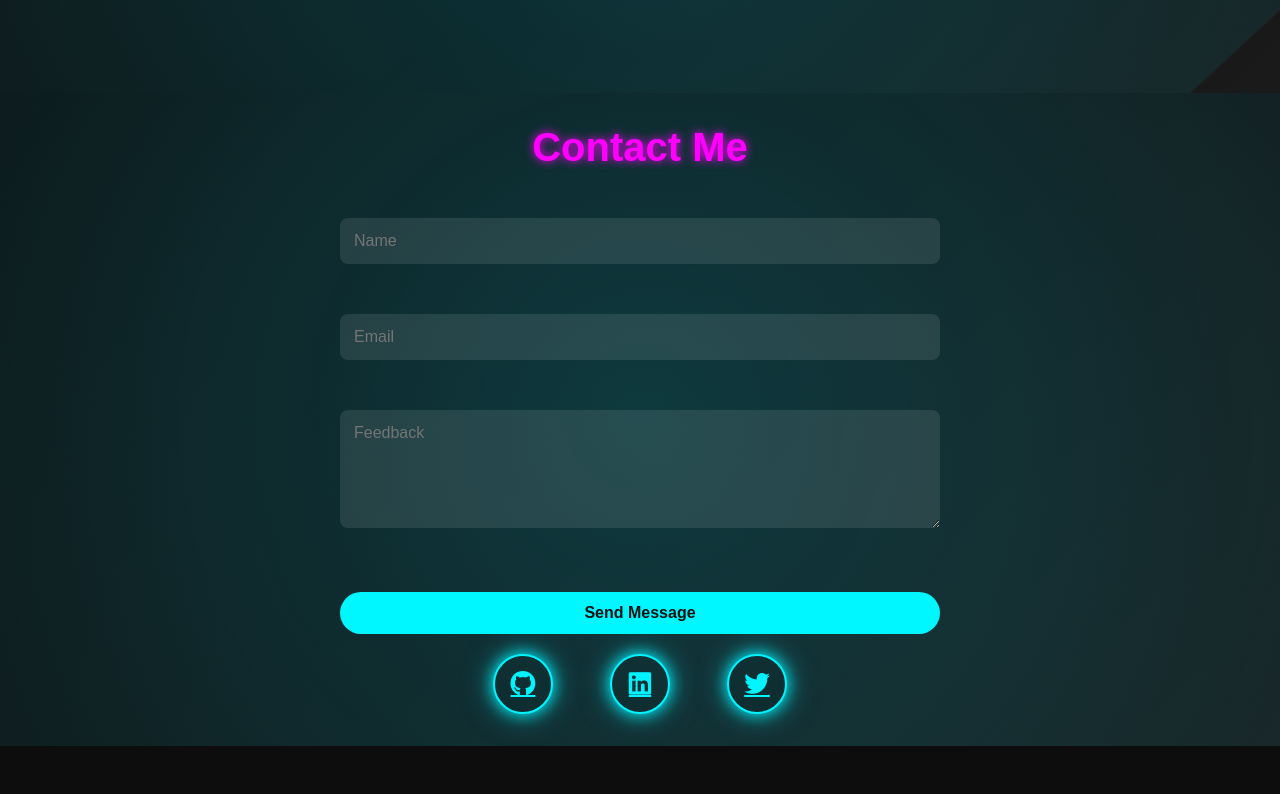
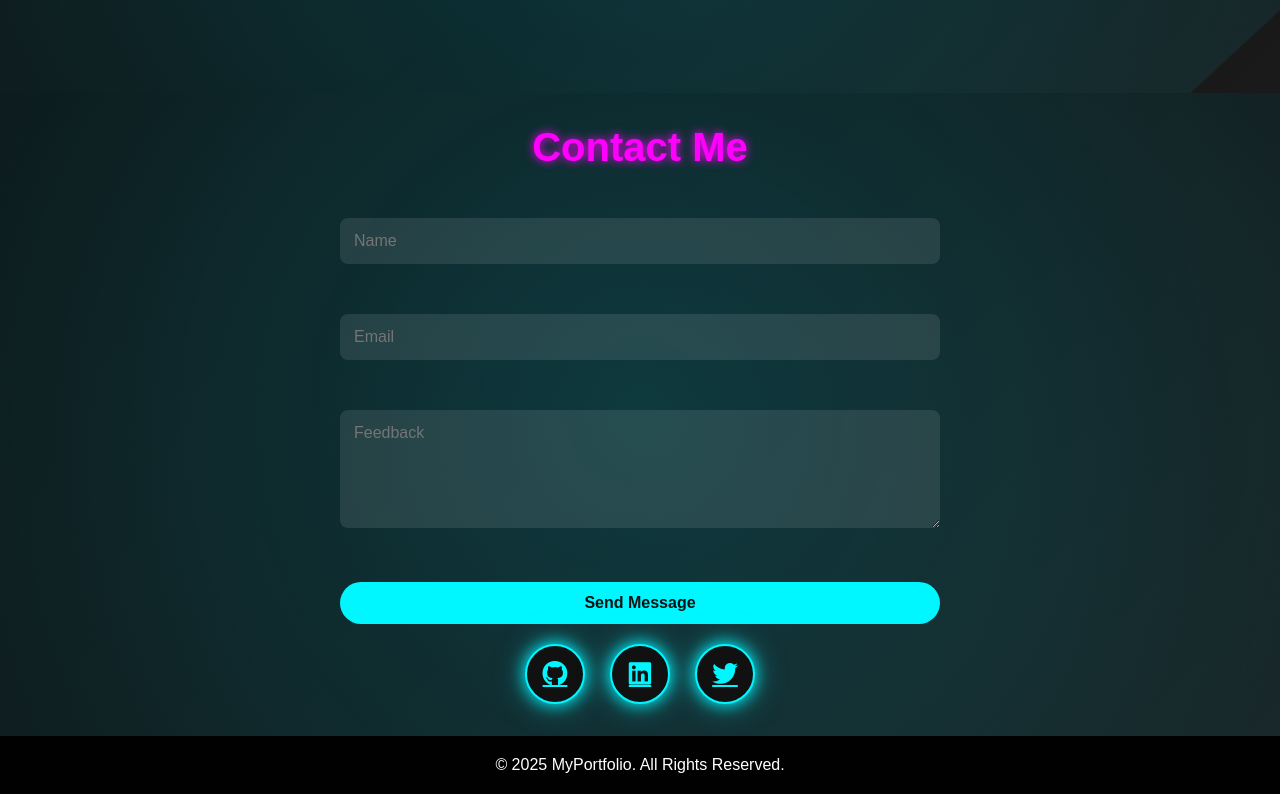
Before and after one commit to Aishu1525/IBM-FWD-project, a plain HTML site: page index.html in a window 1280 px wide. Shown: the part 2247-3041 px from the top of the page. Before the commit the page ends 2993 px from the top, so only its background shows below. Drawn offline with Linux system fonts and the light colour scheme.

Commit message:
Final commit

```diff
--- a/index.html
+++ b/index.html
@@ -4,7 +4,7 @@
   <meta charset="UTF-8">
   <meta name="viewport" content="width=device-width, initial-scale=1.0">
   <title>Interactive Digital Portfolio</title>
-  <link href="https://cdnjs.cloudflare.com/ajax/libs/font-awesome/6.4.0/css/all.min.css" rel="stylesheet">
+  <link rel="stylesheet" href="https://cdnjs.cloudflare.com/ajax/libs/font-awesome/6.4.0/css/all.min.css">
   <link rel="stylesheet" href="styles.css">
   <script src="https://kit.fontawesome.com/a076d05399.js" crossorigin="anonymous"></script>
 </head>
@@ -124,7 +124,10 @@
 
 </section>
 
-
+<footer>
+<p>&copy; 2025 MyPortfolio. All Rights Reserved.</p>
+</footer>
   <script src="script.js"></script>
 </body>
+
 </html>
--- a/script.js
+++ b/script.js
@@ -12,6 +12,7 @@ window.addEventListener('scroll', () => {
     });
   }
 });
+// EmailJS Init
 (function () {
     emailjs.init("YOUR_PUBLIC_KEY"); // Replace with your EmailJS Public Key
 })();
--- a/styles.css
+++ b/styles.css
@@ -200,46 +200,7 @@ section h2 {
   color: #ccc;
 }
 
-/* Contact */
-.contact-buttons {
-  display: flex;
-  flex-wrap: wrap;
-  justify-content: center;
-  gap: 2rem;
-  margin-bottom: 2rem;
-}
 
-.contact-buttons a {
-  display: flex;
-  align-items: center;
-  gap: 0.5rem;
-}
-
-.socials a {
-  color: #00e5ff;
-  margin: 0 1rem;
-  font-size: 1.8rem;
-  transition: 0.3s;
-}
-
-.socials a:hover {
-  color: #ff00ff;
-  text-shadow: 0 0 10px #ff00ff;
-}
-
-/* Responsive */
-@media (max-width: 768px) {
-  .hero-content {
-    flex-direction: column;
-  }
-  .projects-container {
-    flex-direction: column;
-    align-items: center;
-  }
-  nav ul {
-    display: none;
-  }
-}
 /* About Me Section */
 #about {
   background: linear-gradient(135deg, #111111, #1a1a1a);
@@ -366,117 +327,14 @@ body::before {
   );
   animation: neonMove 20s linear infinite;
   z-index: -1;
+  pointer-events: none;
 }
 
 @keyframes neonMove {
   0% { transform: translate(0, 0); }
   100% { transform: translate(-50%, -50%); }
 }
-.socials {
-  margin-top: 20px;
-  display: flex;
-  justify-content: center;
-  gap: 20px;
-}
-
-.socials a {
-  width: 50px;
-  height: 50px;
-  border-radius: 50%;
-  display: flex;
-  align-items: center;
-  justify-content: center;
-  background: #111; /* Dark circle background */
-  color: #00f7ff;
-  font-size: 1.5rem;
-  transition: 0.3s ease-in-out;
-  border: 2px solid #00f7ff;
-  box-shadow: 0 0 10px #00f7ff, 0 0 20px rgba(0, 247, 255, 0.4);
-}
-
-.socials a:hover {
-  background: #00f7ff;
-  color: #111;
-  transform: scale(1.2);
-  box-shadow: 0 0 20px #00f7ff, 0 0 40px #00f7ff;
-}
-/* Contact form styles */
-.contact-form {
-  max-width: 600px; /* Wider form box */
-  margin: 0 auto 30px;
-}
-
-.contact-form input,
-.contact-form textarea {
-  width: 100%; /* Full width inside container */
-  padding: 14px;
-  border: none;
-  border-radius: 8px;
-  background: rgba(255, 255, 255, 0.1);
-  color: #fff;
-  font-size: 1rem;
-  outline: none;
-  transition: all 0.3s ease;
-}
-
-.contact-form input:focus,
-.contact-form textarea:focus {
-  background: rgba(0, 247, 255, 0.1);
-  border: 2px solid #00f7ff;
-  box-shadow: 0 0 15px #00f7ff;
-  transform: scale(1.02);
-}
-
-.btn-submit {
-  margin-top: 10px;
-  padding: 12px 25px;
-  border: none;
-  border-radius: 25px;
-  background: #00f7ff;
-  color: #111;
-  font-size: 1rem;
-  cursor: pointer;
-  font-weight: bold;
-  transition: 0.3s ease-in-out;
-}
-
-.btn-submit:hover {
-  background: #111;
-  color: #00f7ff;
-  border: 2px solid #00f7ff;
-  box-shadow: 0 0 20px #00f7ff, 0 0 40px #00f7ff;
-  transform: scale(1.05);
-}
-
-/* Socials neon circles */
-.socials {
-  margin-top: 20px;
-  display: flex;
-  justify-content: center;
-  gap: 25px;
-}
-
-.socials a {
-  width: 60px;
-  height: 60px;
-  border-radius: 50%;
-  display: flex;
-  align-items: center;
-  justify-content: center;
-  background: #111;
-  color: #00f7ff;
-  font-size: 1.6rem;
-  transition: all 0.3s ease-in-out;
-  border: 2px solid #00f7ff;
-  box-shadow: 0 0 15px #00f7ff, 0 0 30px rgba(0, 247, 255, 0.5);
-}
-
-.socials a:hover {
-  background: #00f7ff;
-  color: #111;
-  transform: scale(1.2);
-  box-shadow: 0 0 25px #00f7ff, 0 0 50px #00f7ff;
-}
+/* Contact Section*/
 #contact {
   position: relative;
   z-index: 10;
@@ -535,6 +393,48 @@ body::before {
   transform: scale(1.05);
 }
 
+/* Social Links*/
+.socials {
+  position: relative;
+  z-index: 20;
+  margin-top: 20px;
+  display: flex;
+  justify-content: center;
+  gap: 25px;
+}
+
+.socials a {
+  position: relative;
+  z-index: 20;
+  width: 60px;
+  height: 60px;
+  border-radius: 50%;
+  display: flex;
+  align-items: center;
+  justify-content: center;
+  background: #111;
+  color: #00f7ff;
+  font-size: 1.6rem;
+  transition: all 0.3s ease-in-out;
+  border: 2px solid #00f7ff;
+  box-shadow: 0 0 15px #00f7ff, 0 0 30px rgba(0, 247, 255, 0.5);
+}
+
+.socials a:hover {
+  background: #00f7ff;
+  color: #111;
+  transform: scale(1.2);
+  box-shadow: 0 0 25px #00f7ff, 0 0 50px #00f7ff;
+}
+
 body::before {
-  pointer-events: none; /* Fix overlay blocking */
+  pointer-events: none;
 }
+
+footer {
+  text-align: center;
+  padding: 20px;
+  background: rgba(0, 0, 0, 0.85);
+  color: white;
+  z-index: 10;
+}
```
Also changed, not shown: 1 other file.
